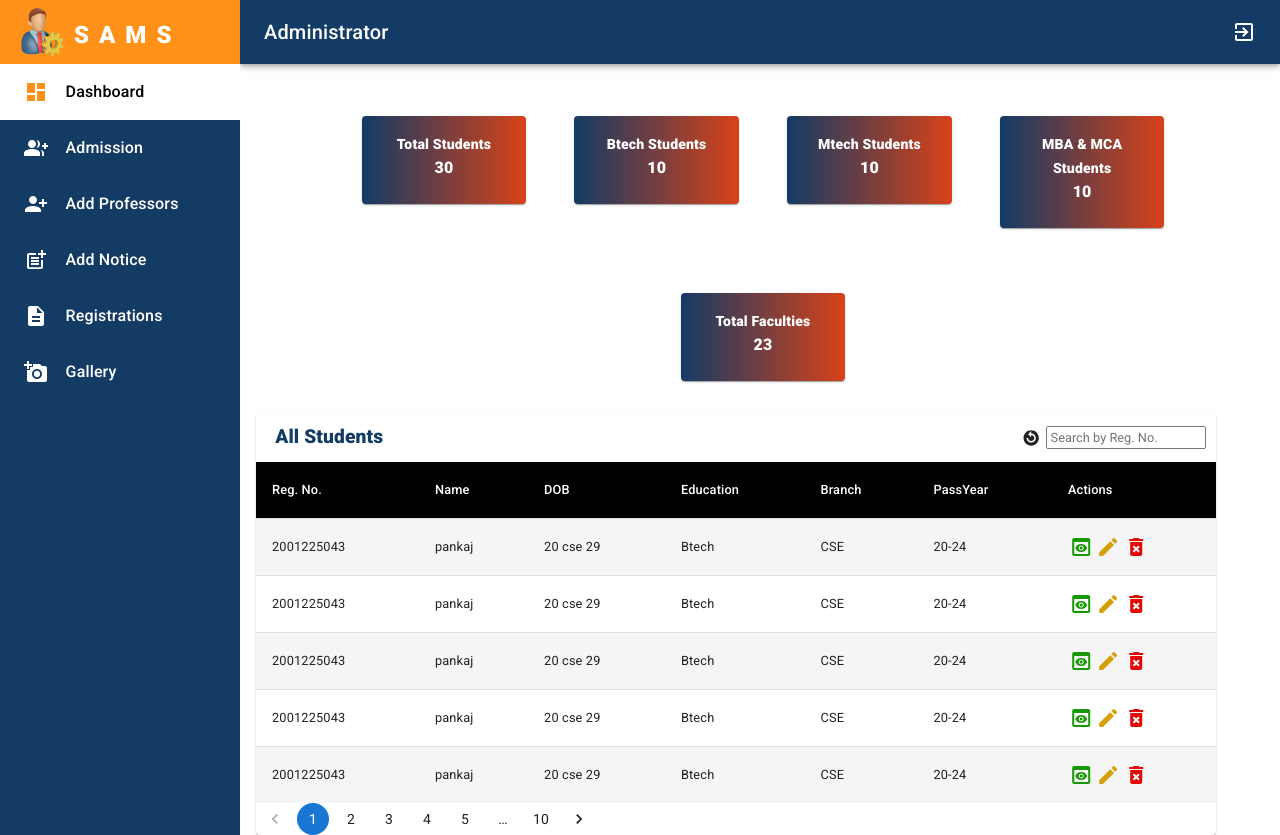
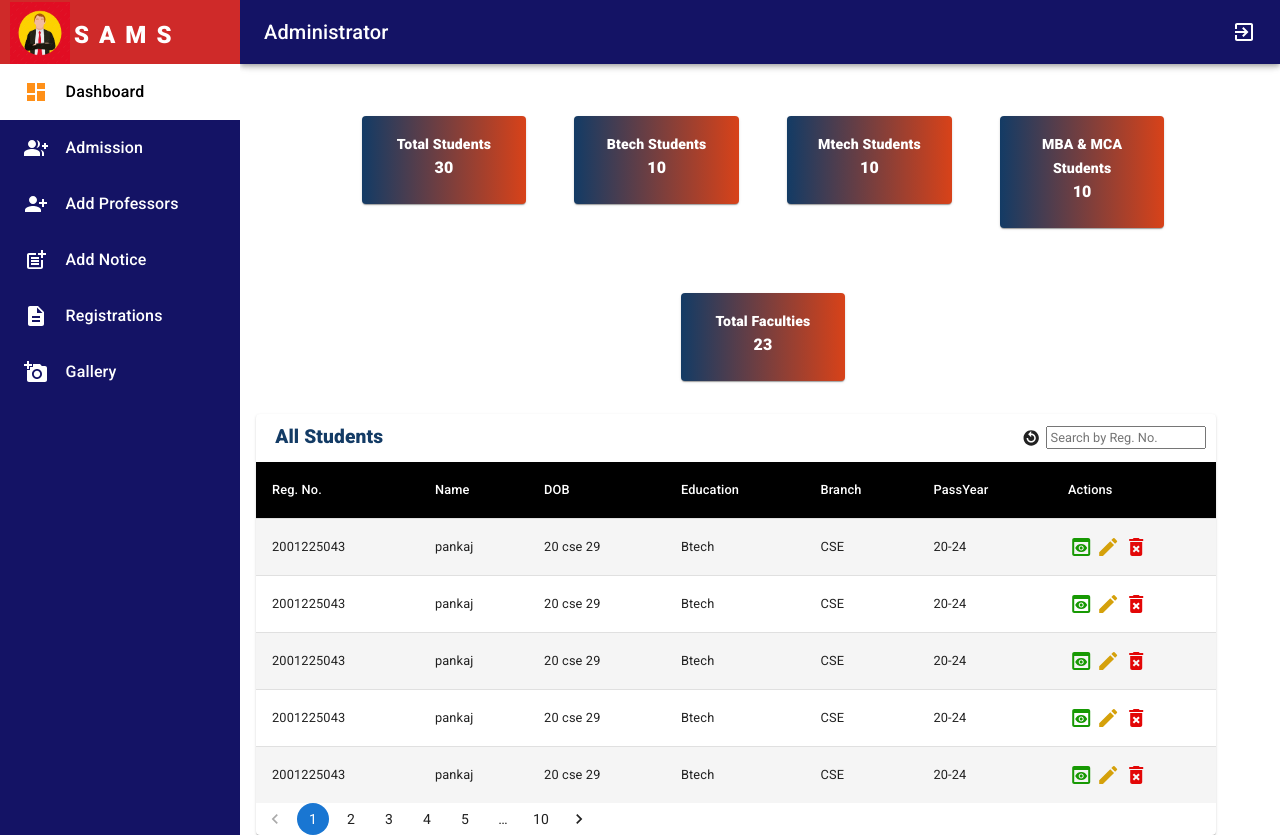
Before and after one commit to PankajBehera-1/SAMS_ADMIN, a React (Create React App) app: page / in a window 1280 px wide. Built offline with nearby package versions, Linux system fonts and the light colour scheme.

Commit message:
dashboard complt1

```diff
--- a/src/common/sidebar.jsx
+++ b/src/common/sidebar.jsx
@@ -16,7 +16,7 @@ import Typography from '@mui/material/Typography';
 import { NavLink , useNavigate } from 'react-router-dom';
 
 import SidebarStyle from "../common/css/sidebar.module.css";
-import AdminLogo from '../common/images/admin_1.webp'
+import AdminLogo from '../common/images/A1.jpg'
 
 
 //Icons
@@ -149,7 +149,7 @@ function ResponsiveDrawer(props) {
         sx={{
           width: { sm: `calc(100% - ${drawerWidth}px)` },
           ml: { sm: `${drawerWidth}px` },
-          backgroundColor: "#133b65"
+          backgroundColor: "#141365"
         }}
 
       >
@@ -220,7 +220,7 @@ function ResponsiveDrawer(props) {
           PaperProps={{
             sx: {
               marginTop: -1,
-              backgroundColor: "#143b64",
+              backgroundColor: "#141365",
               // color: "black",
               border: "none",
               height: "110vh",
@@ -228,9 +228,9 @@ function ResponsiveDrawer(props) {
             }
           }}
         >
-          <Grid style={{ backgroundColor: "#ff9018", height: 72, display: "flex", gap: 4 }}>
+          <Grid style={{ backgroundColor: "#cf2a29", height: 72, display: "flex", gap: 4 }}>
             <img src={AdminLogo} alt='Admin Logo' style={{ width: "25%", paddingTop: 10, marginLeft: 10 }} />
-            <h2 style={{ paddingTop: 25, color: "white",letterSpacing:10 }}>SAMS</h2>
+            <h2 style={{ paddingTop: 25, color: "white",letterSpacing:10,fontWeight:"800" }}>SAMS</h2>
           </Grid>
           {drawer}
         </Drawer>
```
Also changed, not shown: src/common/images/A1.jpg (added), src/common/images/admin.png (deleted).
